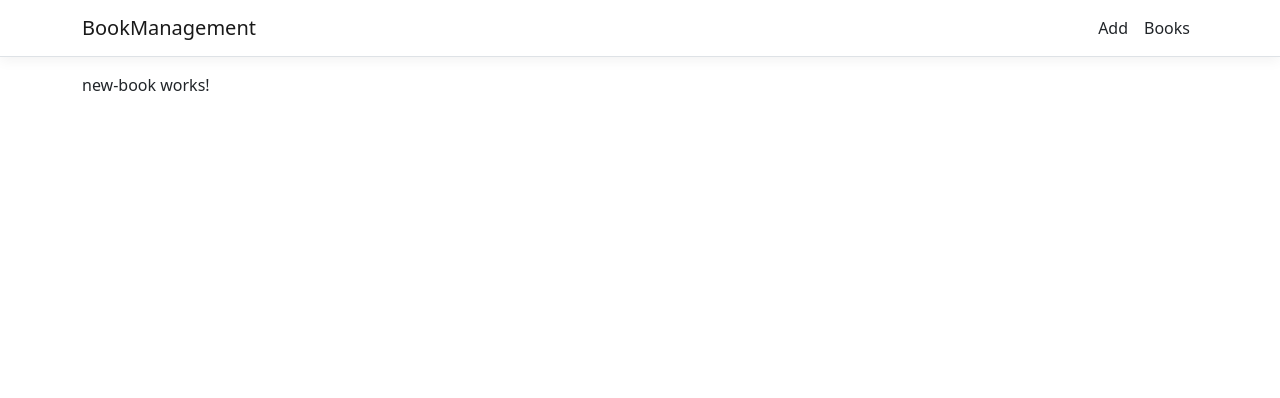
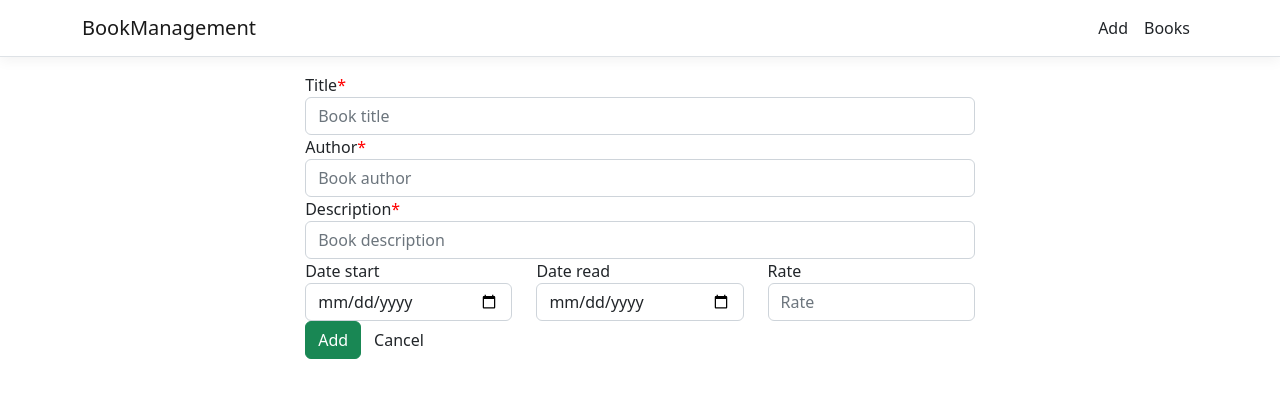
Before and after one commit to WaylonMao/BookManagement, an Angular app in the folder ClientApp/: page /new-book in a window 1280 px wide. Shown: the top 398 px of the page. Built offline with nearby package versions, Linux system fonts and the light colour scheme.

Commit message:
Finished add book

```diff
--- a/ClientApp/src/app/app.module.ts
+++ b/ClientApp/src/app/app.module.ts
@@ -1,6 +1,6 @@
 import {BrowserModule} from '@angular/platform-browser';
 import {NgModule} from '@angular/core';
-import {FormsModule} from '@angular/forms';
+import {FormsModule, ReactiveFormsModule} from '@angular/forms';
 import {HttpClientModule} from '@angular/common/http';
 import {RouterModule} from '@angular/router';
 
@@ -30,6 +30,7 @@ import {UpdateBookComponent} from "./components/update-book/update-book.componen
     BrowserModule.withServerTransition({appId: 'ng-cli-universal'}),
     HttpClientModule,
     FormsModule,
+    ReactiveFormsModule,
     RouterModule.forRoot([
       {path: '', component: HomeComponent, pathMatch: 'full'},
       {path: 'books', component: BooksComponent},
--- a/ClientApp/src/app/components/new-book/new-book.component.css
+++ b/ClientApp/src/app/components/new-book/new-book.component.css
@@ -0,0 +1,8 @@
+.add-book {
+  padding: 0 20% 0 20%;
+}
+
+.required:after {
+  content: "*";
+  color: red;
+}
--- a/ClientApp/src/app/components/new-book/new-book.component.html
+++ b/ClientApp/src/app/components/new-book/new-book.component.html
@@ -1 +1,52 @@
-<p>new-book works!</p>
+<div class="add-book">
+  <form [formGroup]="addBookForm" (ngSubmit)="onSubmit()">
+    <div class="form-group">
+      <label for="title" class="required">Title</label>
+      <input type="text" class="form-control" id="title" formControlName="title" placeholder="Book title">
+    </div>
+    <div class="form-group">
+      <label for="author" class="required">Author</label>
+      <input type="text" class="form-control" id="author" formControlName="author" placeholder="Book author">
+    </div>
+    <div class="form-group">
+      <label for="description" class="required">Description</label>
+      <input type="text" class="form-control" id="description" formControlName="description"
+             placeholder="Book description">
+    </div>
+
+    <div class="row">
+      <div class="col-md-4 col-xs-4 col-sm-4">
+        <div class="form-group">
+          <label for="dateStart">Date start</label>
+          <input type="date"
+                 class="form-control"
+                 id="dateStart"
+                 formControlName="dateStart"
+                 placeholder="Date start">
+        </div>
+      </div>
+      <div class="col-md-4 col-xs-4 col-sm-4">
+        <div class="form-group">
+          <label for="dateRead">Date read</label>
+          <input
+            type="date"
+            class="form-control"
+            id="dateRead"
+            formControlName="dateRead"
+            placeholder="Date read">
+        </div>
+      </div>
+      <div class="col-md-4 col-xs-4 col-sm-4">
+        <div class="form-group">
+          <label for="rate">Rate</label>
+          <input type="number" min="0" max="5" class="form-control"
+                 id="rate" formControlName="rate" placeholder="Rate">
+        </div>
+      </div>
+    </div>
+
+    <button class="btn btn-success" type="submit">Add</button>
+    <button class="btn btn-default" [routerLink]="['/books']">Cancel</button>
+
+  </form>
+</div>
--- a/ClientApp/src/app/components/new-book/new-book.component.ts
+++ b/ClientApp/src/app/components/new-book/new-book.component.ts
@@ -1,4 +1,7 @@
-import { Component } from '@angular/core';
+import {Component} from '@angular/core';
+import {FormBuilder, FormGroup, Validators} from "@angular/forms";
+import {BookService} from "../../services/book.service";
+import {Router} from "@angular/router";
 
 @Component({
   selector: 'app-new-book',
@@ -7,4 +10,26 @@ import { Component } from '@angular/core';
 })
 export class NewBookComponent {
 
+  addBookForm: FormGroup = new FormGroup({});
+
+  constructor(private service: BookService, private fb: FormBuilder, private router: Router) {
+  }
+
+  ngOnInit() {
+    this.addBookForm = this.fb.group({
+      id: [Math.floor(Math.random() * 1000)],
+      title: [null, Validators.required],
+      author: [null, Validators.required],
+      description: [null, Validators.compose([Validators.required, Validators.minLength(30)])],
+      rate: [null],
+      dateStart: [null],
+      dateRead: [null],
+    })
+  }
+
+  onSubmit() {
+    this.service.addBook(this.addBookForm.value).subscribe(data => {
+      this.router.navigate(["/books"]);
+    })
+  }
 }
--- a/ClientApp/src/app/services/book.service.ts
+++ b/ClientApp/src/app/services/book.service.ts
@@ -16,4 +16,8 @@ export class BookService {
     return this.http.get<Book[]>(this._baseURL + "/GetBooks");
   }
 
+  addBook(book: Book) {
+    return this.http.post(this._baseURL + "/AddBook/", book);
+  }
+
 }
```
Also changed, not shown: 1 other file (tests, documents, lock files or other folders).
